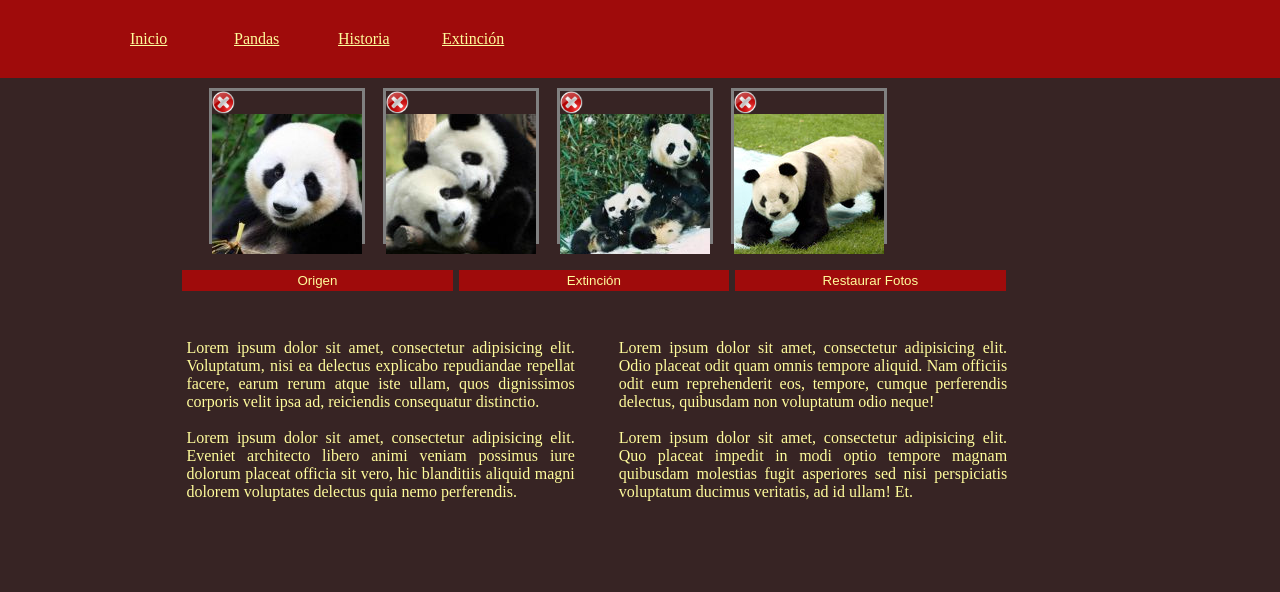
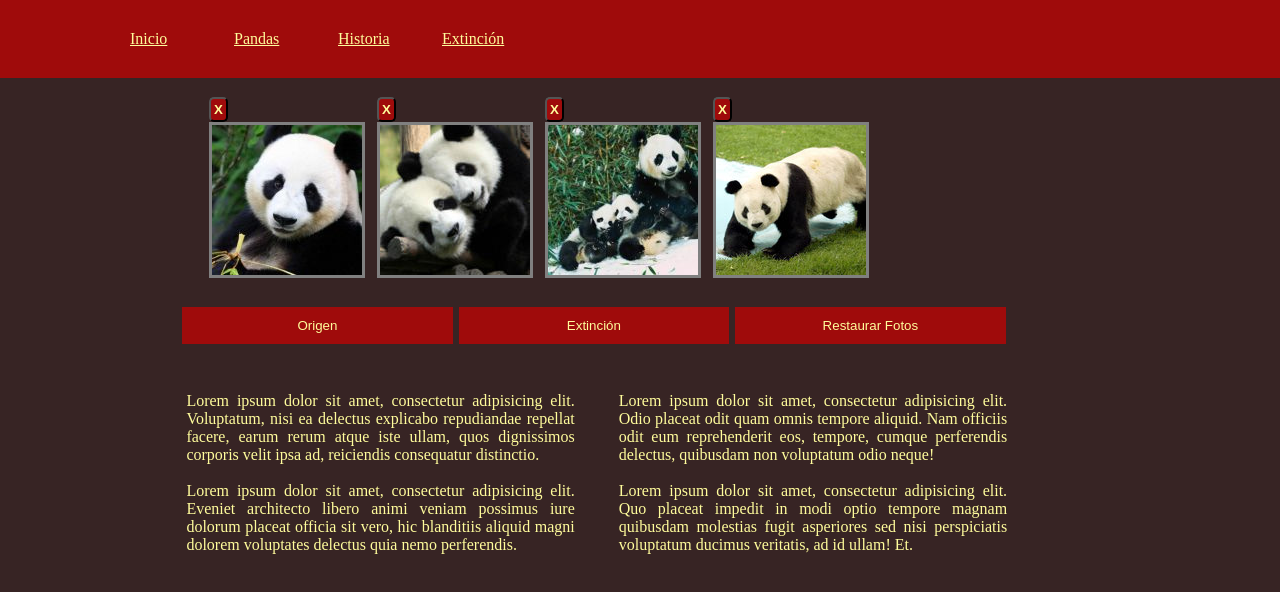
Before and after one commit to TheSchrodingerCat/panda-panda, a plain HTML site: page index.html in a window 1280 px wide. Drawn offline with Linux system fonts and the light colour scheme.

Commit message:
se borran las fotos al presionar los botones con x, y se pueden restaurar despues, pero los botones quedAn en el document

```diff
--- a/assets/css/main.css
+++ b/assets/css/main.css
@@ -29,18 +29,63 @@ li{
 
 /* fotos pandas */
 
-.pictures{
+.pictureIn0, .pictureIn1, .pictureIn2, .pictureIn3{
+	height: 25px;
+	margin-top: 0;
+	padding-top: 0;
+}
+
+#btn0, #btn1, #btn2, #btn3{
 	float: left;
-	margin: 0 9px;
+	padding: 2%;
+	border-radius: 5px;
+	background-color: #9F0B0B;
+	color: #FFFC9C;
+	font-weight: bold;
+}
+
+.pictureDown0{
+	background: url("../img/a1.jpg");
+	background-repeat: no-repeat;
+}
+
+.pictureDown1{
+	background: url("../img/a2.jpg");
+	background-repeat: no-repeat;
+}
+
+.pictureDown2{
+	background: url("../img/a3.jpg");
+	background-repeat: no-repeat;
+}
+
+.pictureDown3{
+	background: url("../img/a4.jpg");
+	background-repeat: no-repeat;
+}
+
+.picture0, .picture1, .picture2, .picture3{
+	float: left;
+	margin: 9px 9px;
+	text-align: center;
+	box-sizing: border-box;
+	width: 150px;
+	height: 175px;
+}
+
+.pictureDown0, .pictureDown1, .pictureDown2, .pictureDown3{
+	float: left;
+	margin-top: 0;
 	text-align: center;
 	box-sizing: content-box;
-	border: grey solid;
 	width: 150px;
 	height: 150px;
+	border: grey solid;
 }
 
-#fotos-removibles #fotitos .pictures .pict{
+.pictDown0, .pictDown1, .pictDown2, .pictDown3{
 	float: left;
+	border: grey solid;
 	/*position: absolute;
 	z-index: 0;*/
 }
@@ -50,22 +95,19 @@ li{
 	padding: 10px 200px;
 }
 
-#fotos-removibles #fotitos .pictures .pict-rm{
-	width: 15%;
-	float: left;
-	/*position: absolute;
-	z-index: 1;*/
+/* botones */
+
+#section2{
+	overflow: auto
 }
-
-/* botones */
 
 #botones{
 	padding: 1% 14%;
 }
 
-.btn{
+.boton{
 	width: 30%;
-	height: 27px;
+	height: 43px;
 	color: #FFFC9C;
 	background-color: #9F0B0B;
 	border: #372424 solid;
--- a/assets/js/main.js
+++ b/assets/js/main.js
@@ -1,29 +1,50 @@
 
 function principal(){
-	var arrFotos = ["assets/img/a1.jpg","assets/img/a2.jpg","assets/img/a3.jpg","assets/img/a4.jpg"]
+	var arrFotos = ["assets/img/a1.jpg","assets/img/a2.jpg","assets/img/a3.jpg","assets/img/a4.jpg"];
 
 	var fotos = document.getElementById("fotitos");
 
 	//creamos divs para fotos
 	arrFotos.forEach(function(element){
 		var cajita = document.createElement("div");
-		cajita.setAttribute("class","pictures");
+		cajita.setAttribute("class","picture" + arrFotos.indexOf(element));
 		cajita.setAttribute("id","div" + arrFotos.indexOf(element));
 
-		var fotito = document.createElement("img");
-		fotito.setAttribute("class","pict");
-		fotito.setAttribute("id","pict" + arrFotos.indexOf(element));
-		fotito.setAttribute("src",element);
+		var cajitaIn = document.createElement("div");
+		cajitaIn.setAttribute("class","pictureIn" + arrFotos.indexOf(element));
+		cajitaIn.setAttribute("id","divIn" + arrFotos.indexOf(element));
 
-		var deleteFoto = document.createElement("img");
-		deleteFoto.setAttribute("class","pict-rm");
-		deleteFoto.setAttribute("id","dlt" + arrFotos.indexOf(element));
-		deleteFoto.setAttribute("src","assets/img/remove.png");
+		var btnBorrar = document.createElement("button");
+		btnBorrar.setAttribute("id","btn" + arrFotos.indexOf(element));
+		var nameBotonBorrar = document.createTextNode("X");
 
-		cajita.appendChild(deleteFoto);
-		cajita.appendChild(fotito);
+		btnBorrar.appendChild(nameBotonBorrar);
+
+		var cajitaDown = document.createElement("div");
+		cajitaDown.setAttribute("class","pictureDown" + arrFotos.indexOf(element));
+		cajitaDown.setAttribute("id","divDown" + arrFotos.indexOf(element));
+
+		cajitaIn.appendChild(btnBorrar);
+		cajita.appendChild(cajitaIn);
+		cajita.appendChild(cajitaDown);
 		fotos.appendChild(cajita);
 	});
+
+	//borrar fotos
+
+	arrFotos.forEach(function(element){
+		var clickear = document.getElementById("btn" + arrFotos.indexOf(element));
+		var miDiv = document.getElementById("div" + arrFotos.indexOf(element));
+		var miDivIn = document.getElementById("divIn" + arrFotos.indexOf(element));
+		var miDivDown = document.getElementById("divDown" + arrFotos.indexOf(element));
+
+		clickear.addEventListener("click",function(){
+			miDiv.classList.remove("picture" + arrFotos.indexOf(element));
+			miDivIn.classList.remove("pictureIn" + arrFotos.indexOf(element));
+			miDivDown.classList.remove("pictureDown" + arrFotos.indexOf(element));
+		})
+	});
+
 
 	//creamos botones
 	var arrBotones = ["Origen","Extinción","Restaurar Fotos"];
@@ -31,14 +52,28 @@ function principal(){
 
 	arrBotones.forEach(function(element){
 		var btn = document.createElement("button");
-		btn.setAttribute("class","btn");
-		btn.setAttribute("id","btn" + arrBotones.indexOf(element));
+		btn.setAttribute("class","boton");
+		btn.setAttribute("id","boton" + arrBotones.indexOf(element));
 		var nameBoton = document.createTextNode(element);
 
 		btn.appendChild(nameBoton);
 		botones.appendChild(btn);
 	});
 
+	//reponer fotos
+
+	arrFotos.forEach(function(element){
+		var clickear = document.getElementById("boton2");
+		var miDiv = document.getElementById("div" + arrFotos.indexOf(element));
+		var miDivIn = document.getElementById("divIn" + arrFotos.indexOf(element));
+		var miDivDown = document.getElementById("divDown" + arrFotos.indexOf(element));
+
+		clickear.addEventListener("click",function(){
+			miDiv.classList.add("picture" + arrFotos.indexOf(element));
+			miDivIn.classList.add("pictureIn" + arrFotos.indexOf(element));
+			miDivDown.classList.add("pictureDown" + arrFotos.indexOf(element));
+		})
+	});
 
 
 }
```
